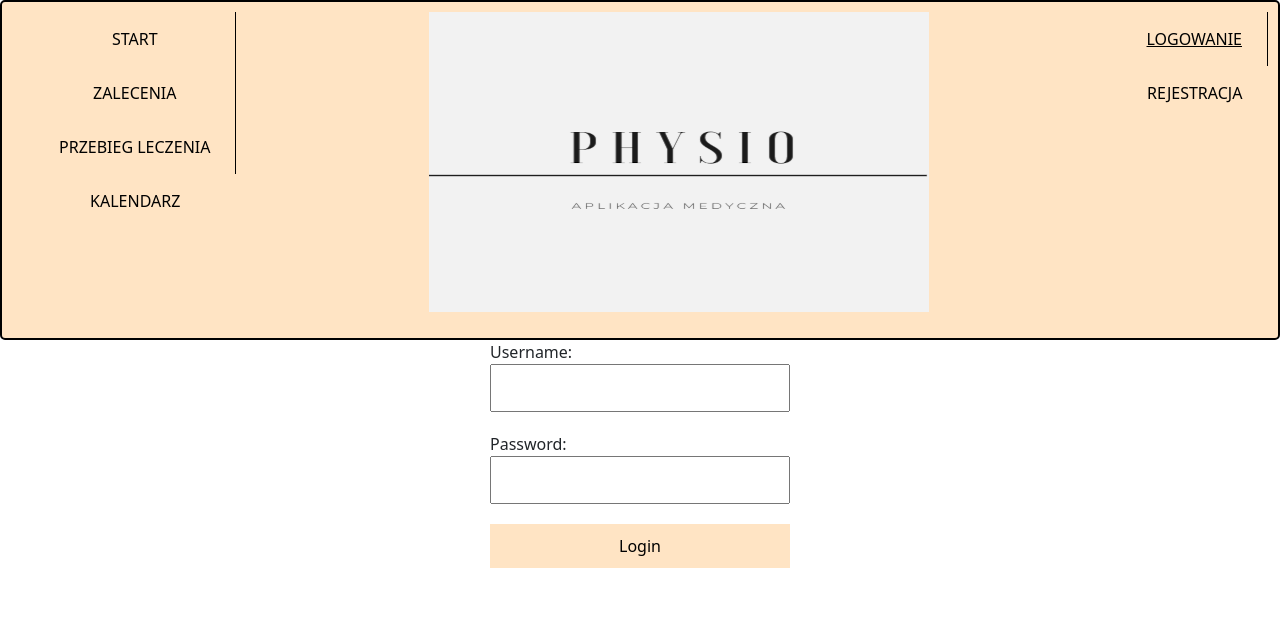
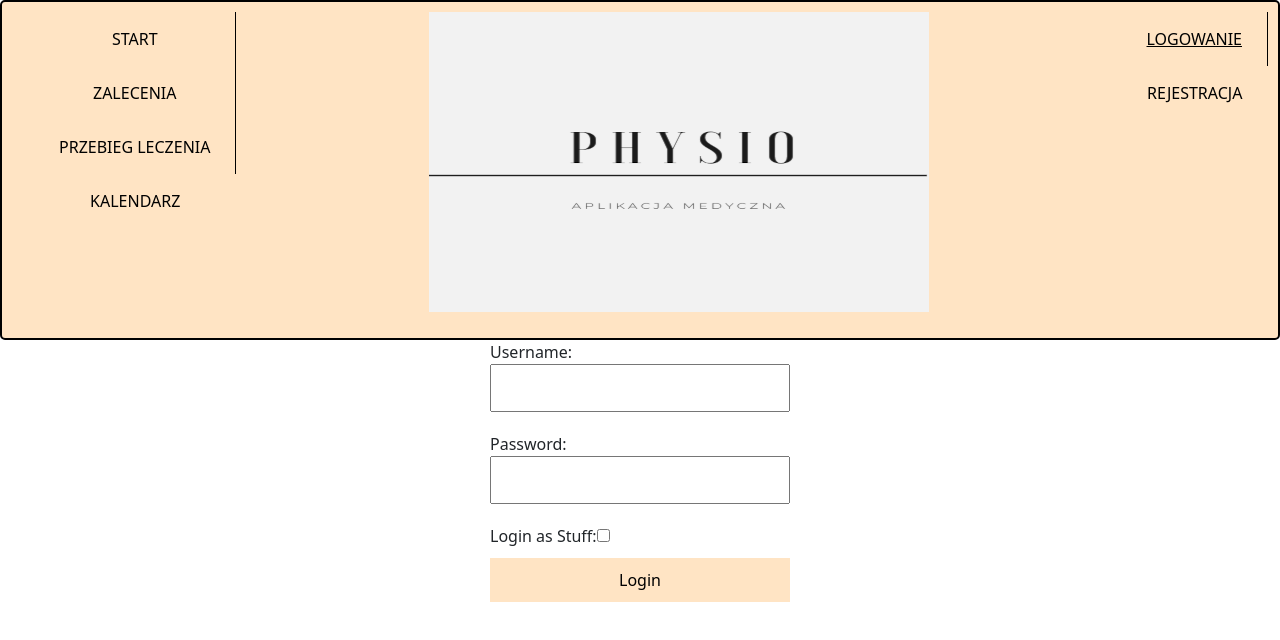
Before and after one commit to karol199393/PhysioFront, a React (Create React App) app: page /login in a window 1280 px wide. Shown: the top 640 px of the page. Built offline with nearby package versions, Linux system fonts and the light colour scheme.

Commit message:
add changes

```diff
--- a/src/components/login.js
+++ b/src/components/login.js
@@ -1,18 +1,19 @@
 import React ,{useState} from "react";
 import 'bootstrap/dist/css/bootstrap.min.css';
 import './login.css';
-
-
 
 
 function Login() {
     const [username, setUsername] = useState("");
     const [password, setPassword] = useState("");
     const [loginStatus, setLoginStatus] = useState("");
+    const [isDoctor, setIsDoctor] = useState(false);
 
     const handleSubmit = async (event) => {
         event.preventDefault();
-        const response = await fetch("http://localhost:8080/api/v1/login", {
+        const endpoint = isDoctor ? "http://localhost:8080/api/v1/loginforStuff" : "http://localhost:8080/api/v1/loginforPatient";
+        try {
+            const response = await fetch(endpoint, {
                 method: "POST",
                 headers: {
                     "Content-Type": "application/json",
@@ -24,6 +25,10 @@ function Login() {
             if (response.ok) {
                 setLoginStatus("Logged in successfully");
             } else {
+                setLoginStatus("Failed to log in");
+            }
+        } catch (error) {
+            console.error('There was an error!', error);
             setLoginStatus("Failed to log in");
         }
     };
@@ -45,6 +50,14 @@ function Login() {
                    onChange={(event) => setPassword(event.target.value)}
                />
            </label>
+           <label>
+               Login as Stuff:
+               <input
+                   type="checkbox"
+                   checked={isDoctor}
+                   onChange={(event) => setIsDoctor(event.target.checked)}
+               />
+           </label>
            <button type="submit">Login</button>
            <div>{loginStatus}</div> {/* Wyświetl status logowania */}
        </form>
--- a/src/components/register.js
+++ b/src/components/register.js
@@ -6,10 +6,13 @@ const Register = () => {
     const [email, setEmail] = useState("");
     const [username, setUsername] = useState("");
     const [password, setPassword] = useState("");
+    const [isDoctor, setIsDoctor] = useState(false);
 
     const handleSubmit = async (event) => {
         event.preventDefault();
-        const response = await fetch("http://localhost:8080/api/v1/register", {
+        const endpoint = isDoctor ? "http://localhost:8080/api/v1/registerStuff" : "http://localhost:8080/api/v1/registerPatient";
+        try {
+            const response = await fetch(endpoint, {
                 method: "POST",
                 headers: {
                     "Content-Type": "application/json",
@@ -18,6 +21,9 @@ const Register = () => {
             });
             const data = await response.json();
             console.log(data);
+        } catch (error) {
+            console.error('There was an error!', error);
+        }
     };
     return (
       <form onSubmit={handleSubmit} className="register-form">
@@ -45,6 +51,14 @@ const Register = () => {
           onChange={(event) => setPassword(event.target.value)}
         />
       </label>
+      <label>
+        Register as Stuff:
+        <input
+          type="checkbox"
+          checked={isDoctor}
+          onChange={(event) => setIsDoctor(event.target.checked)}
+        />
+      </label>
       <button type="submit">Register</button>
 </form>
     );
```
Lines whose indentation alone changed are shown as unchanged.
